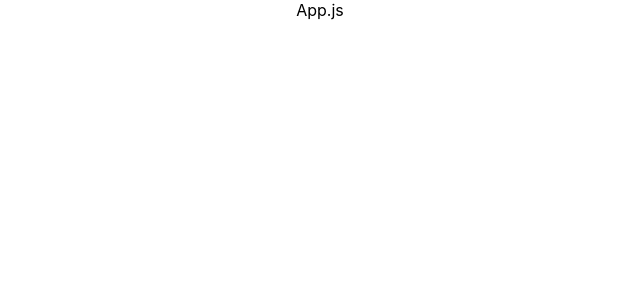
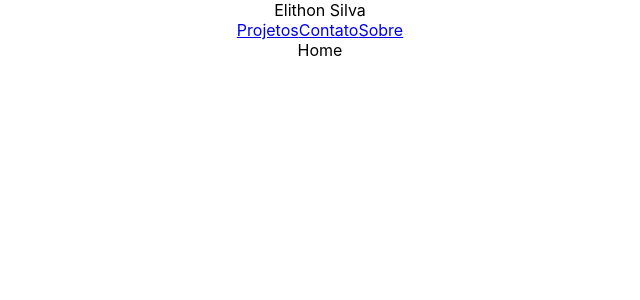
Before and after one commit to oelithon/oelithon.github.io, a React (Create React App) app: page / in a window 1280 px wide. Shown: the top 300 px of the page, without its empty margins (320-960 px from the left). Built offline with nearby package versions, Linux system fonts and the light colour scheme.

Commit message:
confg: BrowserRouter no index.js e renderiza Switcher no App.js

```diff
--- a/src/App.js
+++ b/src/App.js
@@ -1,10 +1,11 @@
 import React from 'react';
+import Switcher from './components/Switcher';
 import './App.css';
 
 function App() {
   return (
     <main className="App">
-      <span>App.js</span>
+      <Switcher />
     </main>
   );
 }
--- a/src/index.js
+++ b/src/index.js
@@ -1,4 +1,5 @@
 import React from 'react';
+import { BrowserRouter } from 'react-router-dom';
 import ReactDOM from 'react-dom';
 import './index.css';
 import App from './App';
@@ -6,7 +7,9 @@ import reportWebVitals from './reportWebVitals';
 
 ReactDOM.render(
   <React.StrictMode>
-    <App />
+    <BrowserRouter>
+      <App />
+    </BrowserRouter>
   </React.StrictMode>,
   document.getElementById('root')
 );
```
